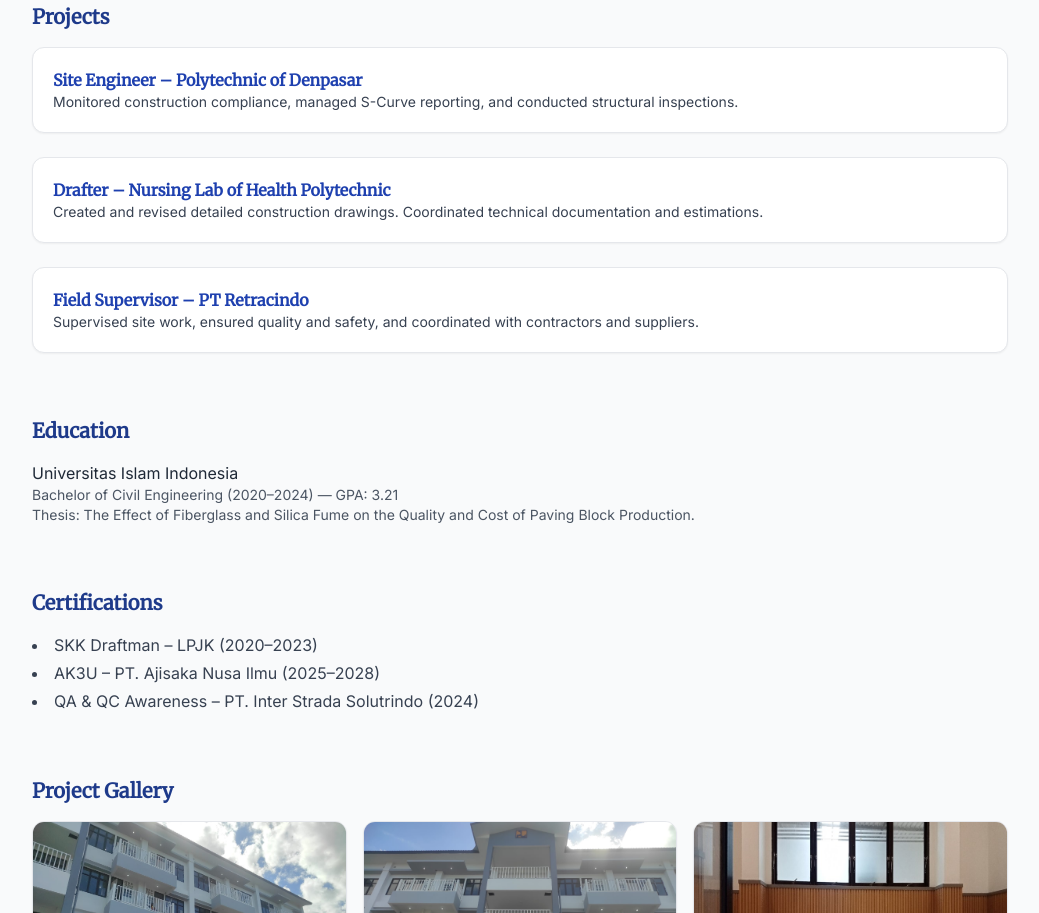
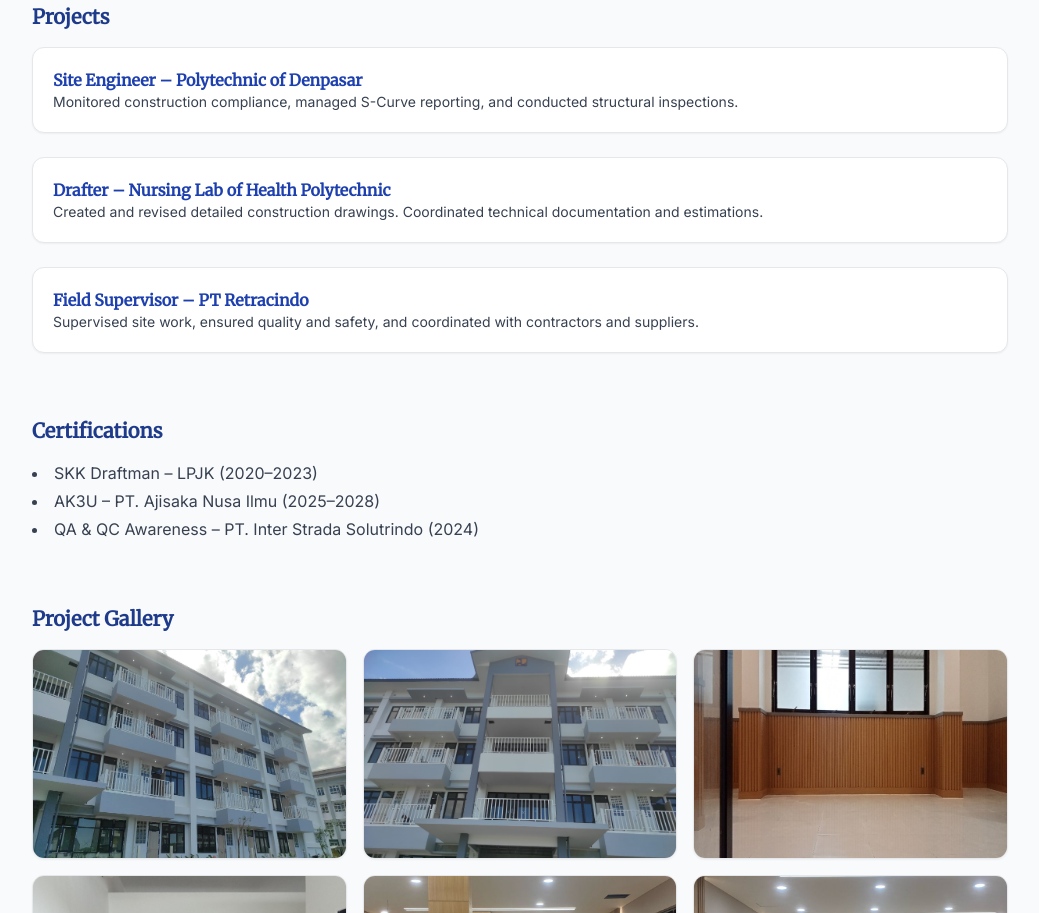
Before and after one commit to Dadunghb/Portofolio.Pekerjaan, a plain HTML site: page index.html in a window 1280 px wide. Shown: the part 473-1386 px from the top of the page, without its empty margins (120-1159 px from the left). Drawn offline with nearby package versions, Linux system fonts and the light colour scheme.

Commit message:
Update index.html

```diff
--- a/index.html
+++ b/index.html
@@ -66,13 +66,6 @@
     </section>
 
     <section>
-      <h2 class="text-xl font-bold text-blue-900 mb-4">Education</h2>
-      <p class="text-gray-800 font-medium">Universitas Islam Indonesia</p>
-      <p class="text-gray-600 text-sm">Bachelor of Civil Engineering (2020–2024) — GPA: 3.21</p>
-      <p class="text-gray-600 text-sm">Thesis: The Effect of Fiberglass and Silica Fume on the Quality and Cost of Paving Block Production.</p>
-    </section>
-
-    <section>
       <h2 class="text-xl font-bold text-blue-900 mb-4">Certifications</h2>
       <ul class="list-disc list-inside text-gray-700 space-y-1">
         <li>SKK Draftman – LPJK (2020–2023)</li>
```
